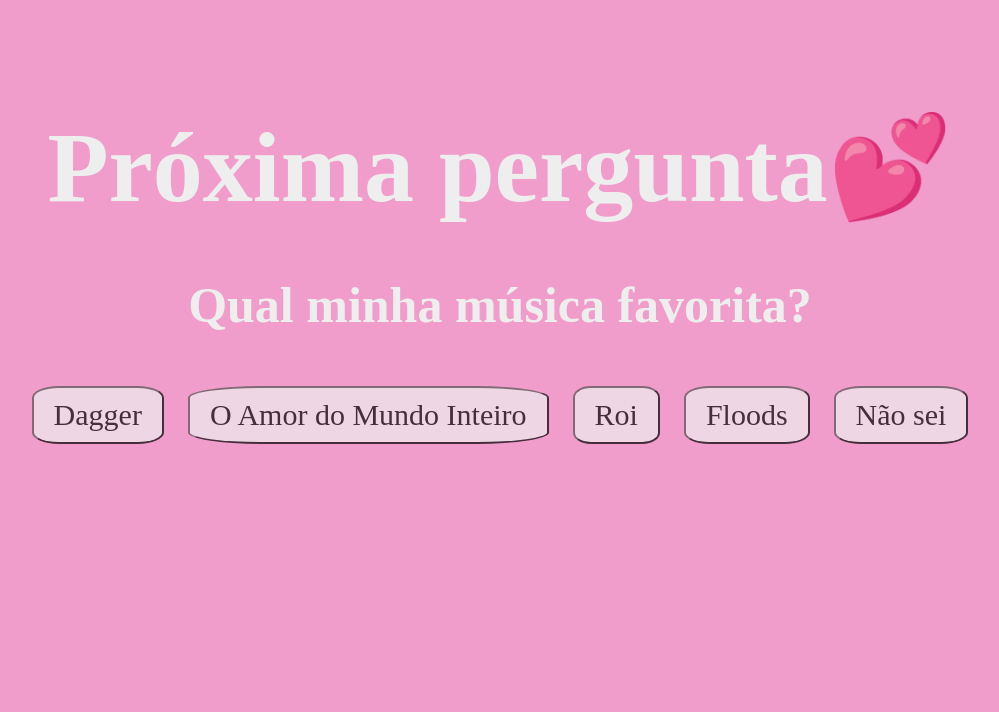
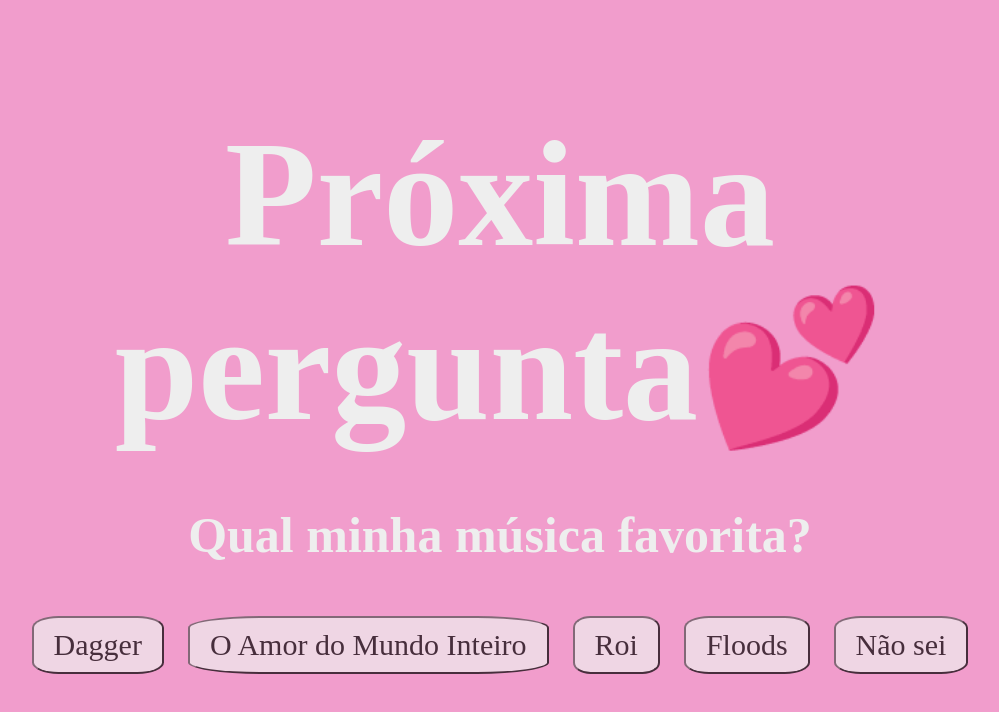
Before and after one commit to nicolasmarinsvilasboas-cmyk/teamoooo, a plain HTML site: page 3.html in a window 1280 px wide. Shown: the whole page, without its empty margins (140-1139 px from the left). Drawn offline with Linux system fonts and the light colour scheme.

Commit message:
Update 3.html

```diff
--- a/3.html
+++ b/3.html
@@ -33,7 +33,7 @@
     }
     h1{
         font-family: "Palace Script MT";
-        font-size: 100px;
+        font-size: 150px;
         margin: 50px;
 
     }
@@ -69,7 +69,7 @@
     </style>
 </head>
 <body>
-<h1>Próxima pergunta💕</h1>
+    <h1>Próxima pergunta💕</h1>
     <h2>Qual minha música favorita?</h2>
 
     <button onclick="responder('Seus olhos')">Dagger</button>
```
